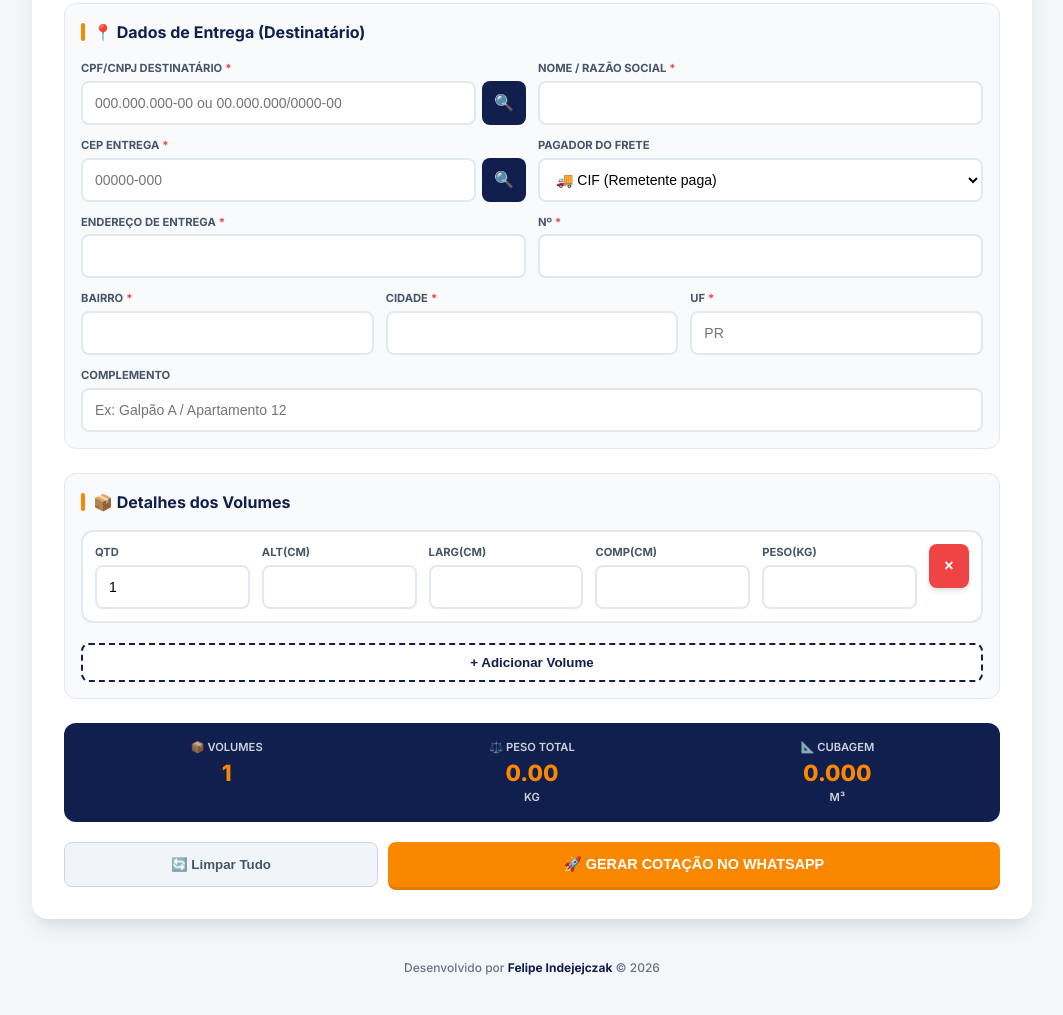
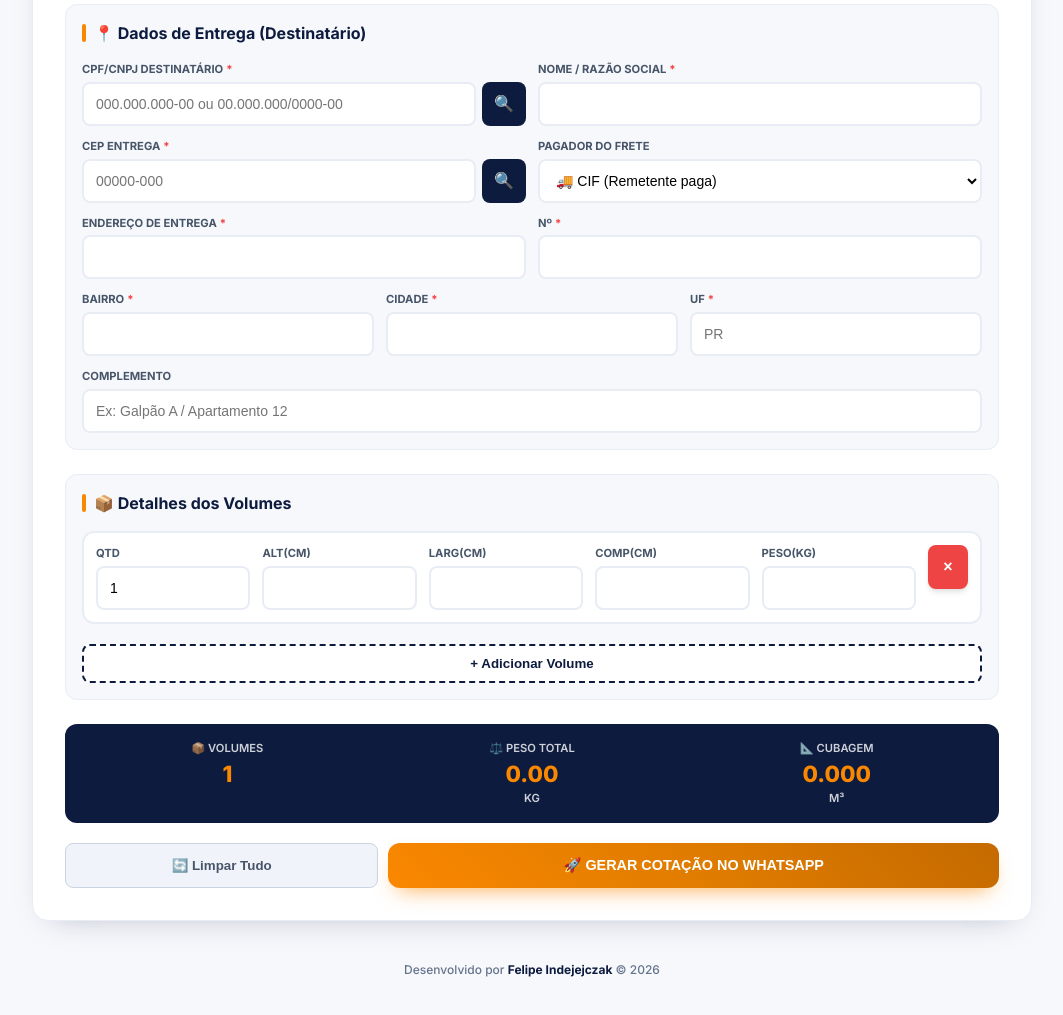
Before and after one commit to QG-Digital/Cota-es-QG, a plain HTML site: page index.html in a window 1280 px wide. Shown: the part 771-1786 px from the top of the page, without its empty margins (108-1171 px from the left). Drawn offline with Linux system fonts and the light colour scheme.

Commit message:
Refactor CSS variables for improved theming

```diff
--- a/style.css
+++ b/style.css
@@ -1,3 +1,4 @@
+@import url('https://fonts.googleapis.com/css2?family=Inter:wght@400;500;600;700;800&display=swap');
 /*
     QG COTAÇÕES - CSS REFORMULADO 2026
     Focado em Responsividade Extrema e UX
@@ -5,22 +6,22 @@
 
 :root {
     --primary: #fa8700;
-    --primary-dark: #e07c00;
-    --secondary: #101f4d;
-    --secondary-light: #1c3580;
-    --bg: #f4f7f9;
+    --primary-dark: #d97000;
+    --secondary: #0d1b3e;
+    --secondary-light: #162d5e;
+    --bg: #F7F8FC;
     --white: #ffffff;
     --success: #10b981;
     --danger: #ef4444;
-    --gray-50: #f8fafc;
-    --gray-100: #f1f5f9;
-    --gray-200: #e2e8f0;
+    --gray-50: #F7F8FC;
+    --gray-100: #F0F3FA;
+    --gray-200: #E8ECF4;
     --gray-300: #cbd5e1;
     --gray-400: #94a3b8;
     --gray-500: #64748b;
     --gray-600: #475569;
     --gray-700: #334155;
-    --gray-800: #1e293b;
+    --gray-800: #0d1b3e;
     --gray-900: #0f172a;
     --radius-sm: 8px;
     --radius-md: 12px;
@@ -406,3 +407,9 @@ footer a:hover {
         flex: 1;
     }
 }
+
+/* polimento (padrão visual LocalInsta nas cores da QG) */
+.btn-primary{background:linear-gradient(45deg,#fa8700,#e07c00,#c46a00)!important;border:none;color:#fff;border-radius:12px;box-shadow:0 10px 22px -10px rgba(250,135,0,.75);transition:transform .2s ease,box-shadow .2s ease}
+.btn-primary:hover{transform:translateY(-2px);box-shadow:0 14px 26px -10px rgba(250,135,0,.85)}
+.card{border:1px solid #E8ECF4;border-radius:16px;box-shadow:0 12px 32px -20px rgba(13,27,62,.35)}
+input:focus,select:focus,textarea:focus{outline:none;border-color:#fa8700;box-shadow:0 0 0 3px rgba(250,135,0,.18)}
```
